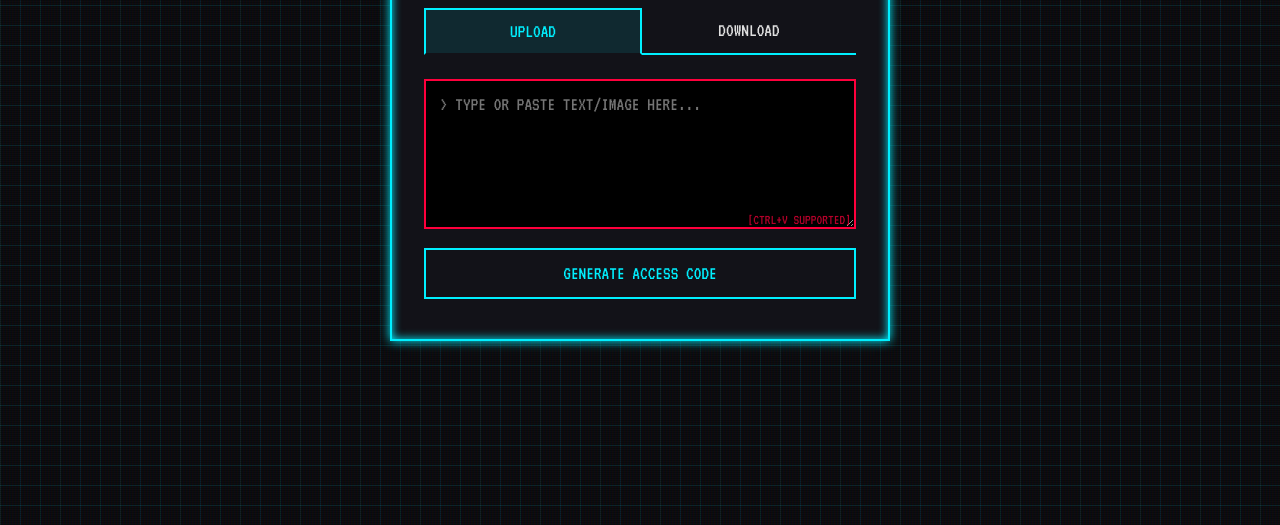
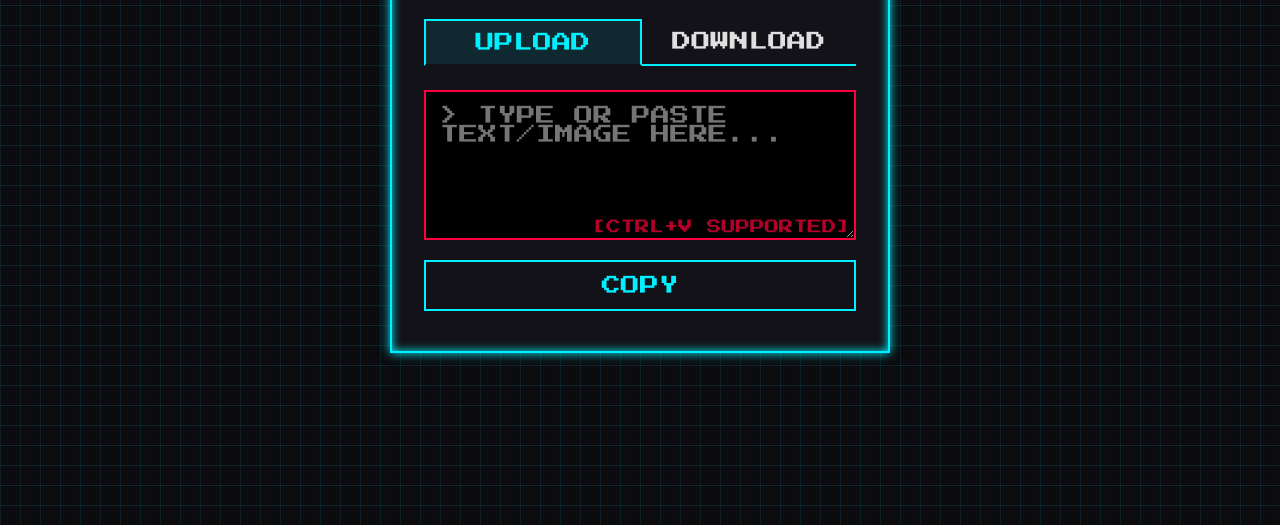
Before and after one commit to s1nc3ju1y/Cyber-Clipboard, a website: page public/index.html in a window 1280 px wide. Shown: the part 275-800 px from the top of the page. Drawn offline with Linux system fonts and the light colour scheme.

Commit message:
style: change to blocky pixel font and update button text

```diff
--- a/public/index.html
+++ b/public/index.html
@@ -28,7 +28,7 @@
                 <button onclick="clearImage()" class="clear-img-btn">[X] DISCARD IMAGE</button>
             </div>
 
-            <button onclick="createClipboard()" class="primary-btn">GENERATE ACCESS CODE</button>
+            <button onclick="createClipboard()" class="primary-btn">COPY</button>
 
             <div id="create-result" class="hidden result-box">
                 <p>ACCESS CODE GENERATED:</p>
--- a/public/style.css
+++ b/public/style.css
@@ -1,4 +1,4 @@
-@import url('https://fonts.googleapis.com/css2?family=VT323&display=swap');
+@import url('https://fonts.googleapis.com/css2?family=Press+Start+2P&display=swap');
 
 :root {
     --neon-pink: #FF003C;
@@ -17,7 +17,9 @@
 }
 
 body {
-    font-family: 'VT323', monospace;
+    font-family: 'Press Start 2P', monospace;
+    font-size: 14px;
+    line-height: 1.6;
     background-color: var(--bg-dark);
     color: var(--text-main);
     display: flex;
@@ -83,7 +85,7 @@ h1 {
     font-size: 1.2rem;
     color: var(--text-main);
     cursor: pointer;
-    font-family: 'VT323', monospace;
+    font-family: 'Press Start 2P', monospace;
     text-transform: uppercase;
     transition: all 0.2s;
 }
@@ -124,7 +126,7 @@ textarea, input[type="text"] {
     color: var(--neon-yellow);
     font-size: 1.2rem;
     outline: none;
-    font-family: 'VT323', monospace;
+    font-family: 'Press Start 2P', monospace;
 }
 
 textarea {
@@ -158,7 +160,7 @@ textarea:focus, input[type="text"]:focus {
     border: 1px solid var(--neon-pink);
     color: var(--neon-pink);
     padding: 0.5rem;
-    font-family: 'VT323', monospace;
+    font-family: 'Press Start 2P', monospace;
     cursor: pointer;
     font-size: 1rem;
 }
@@ -176,7 +178,7 @@ button.primary-btn, button.secondary-btn {
     color: var(--neon-blue);
     font-size: 1.2rem;
     cursor: pointer;
-    font-family: 'VT323', monospace;
+    font-family: 'Press Start 2P', monospace;
     text-transform: uppercase;
     transition: all 0.2s;
     margin-bottom: 0.5rem;
@@ -273,7 +275,7 @@ button.secondary-btn:hover {
     width: auto;
     font-size: 1rem;
     padding: 0.5rem 1rem;
-    font-family: 'VT323', monospace;
+    font-family: 'Press Start 2P', monospace;
     cursor: pointer;
 }
 
```
